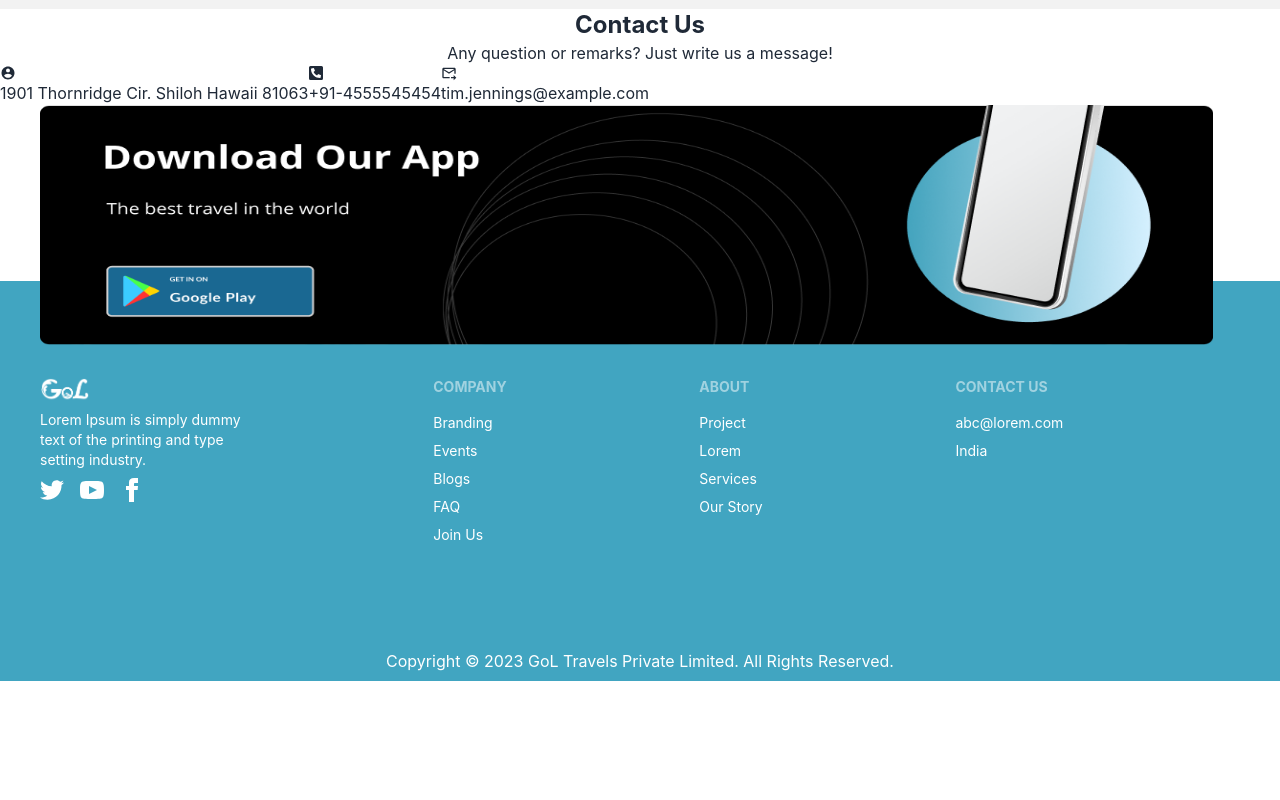
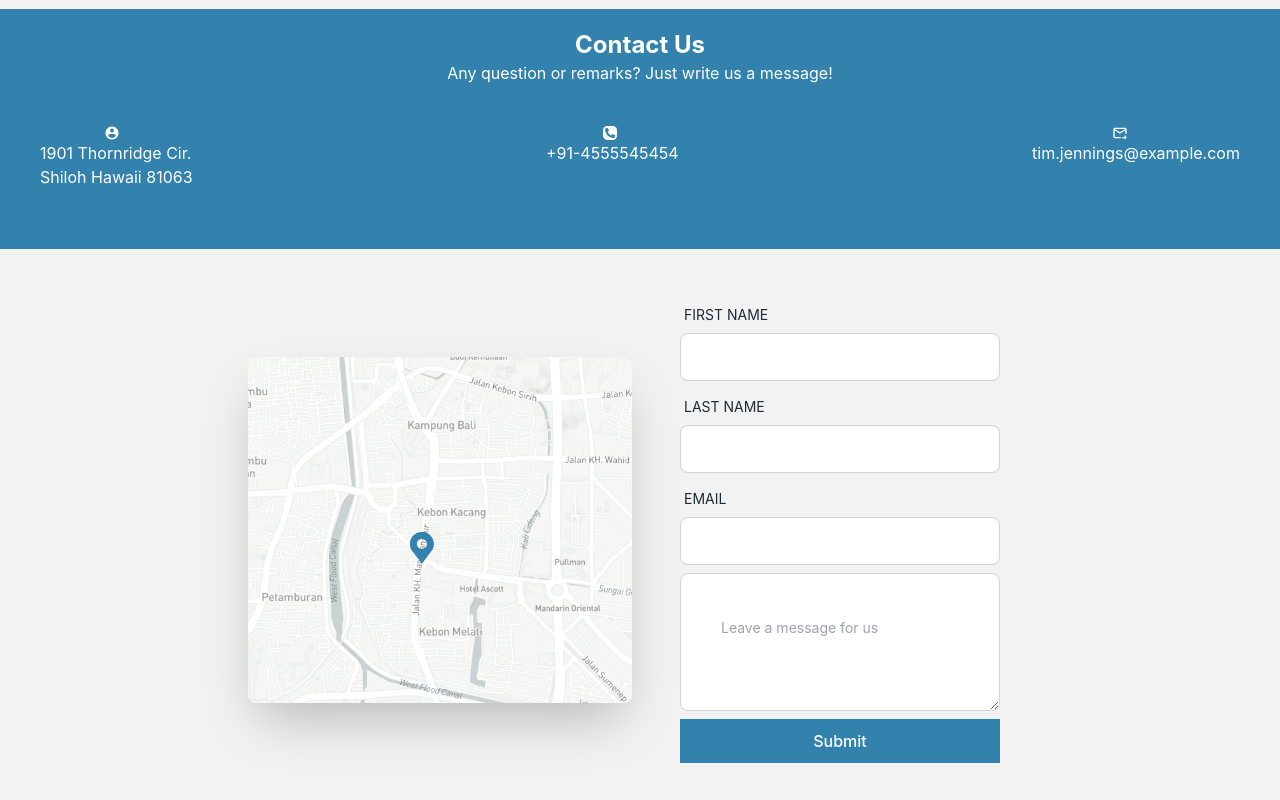
Before and after one commit to rhnchowdhury/Agumentik-Frontend-assignment, a React (Create React App) app: page /support in a window 1280 px wide. Shown: the part 1200-2000 px from the top of the page. Before the commit the page ends 1881 px from the top, so only its background shows below. Built offline with nearby package versions, Linux system fonts and the light colour scheme.

Commit message:
support total added

```diff
--- a/src/Components/Pages/Supports/Support.js
+++ b/src/Components/Pages/Supports/Support.js
@@ -1,6 +1,7 @@
 import React from 'react';
 import img1 from '../../../assets/support.png';
 import img2 from '../../../assets/girl.png';
+import img3 from '../../../assets/map.png';
 import { BiSearch } from "react-icons/bi";
 import { IoMdContact } from "react-icons/io";
 import { FaPhoneSquareAlt } from "react-icons/fa";
@@ -59,22 +60,55 @@ const Support = () => {
                         </div>
                     </div>
                 </div>
-                <div>
-                    <h1 className='text-center text-2xl font-bold'>Contact Us</h1>
-                    <p className='text-center'>Any question or remarks? Just write us a message!</p>
-                    <div className='flex'>
+                <div className='py-5' style={{ background: '#3282AD' }}>
+                    <h1 className='text-center text-white text-2xl font-bold'>Contact Us</h1>
+                    <p className='text-center text-white'>Any question or remarks? Just write us a message!</p>
+                    <div className='flex justify-between m-10' >
                         <div>
-                            <IoMdContact></IoMdContact>
-                            <p>1901 Thornridge Cir. Shiloh
+                            <IoMdContact className='rounded-full ml-16 text-white'></IoMdContact>
+                            <p className='text-white'>1901 Thornridge Cir. <br />Shiloh
                                 Hawaii 81063</p>
                         </div>
                         <div>
-                            <FaPhoneSquareAlt></FaPhoneSquareAlt>
-                            <p>+91-4555545454</p>
+                            <FaPhoneSquareAlt className='rounded-full ml-14 text-white'></FaPhoneSquareAlt>
+                            <p className='text-white'>+91-4555545454</p>
                         </div>
                         <div>
-                            <MdOutlineForwardToInbox></MdOutlineForwardToInbox>
-                            <p>tim.jennings@example.com</p>
+                            <MdOutlineForwardToInbox className='rounded-full ml-20 text-white'></MdOutlineForwardToInbox>
+                            <p className='text-white'>tim.jennings@example.com</p>
+                        </div>
+                    </div>
+                </div>
+                <div>
+                    <div className="hero bg-base-200">
+                        <div className="hero-content flex-col lg:flex-row">
+                            <img src={img3} alt='' className="max-w-sm rounded-lg shadow-2xl" />
+                            <div className="card flex-shrink-0 w-full max-w-sm">
+                                <div className="card-body">
+                                    <div className="form-control">
+                                        <label className="label">
+                                            <span className="label-text uppercase">First Name</span>
+                                        </label>
+                                        <input type="text" placeholder="" className="input input-bordered" />
+                                    </div>
+                                    <div className="form-control">
+                                        <label className="label">
+                                            <span className="label-text uppercase">Last Name</span>
+                                        </label>
+                                        <input type="text" placeholder="" className="input input-bordered" />
+                                    </div>
+                                    <div className="form-control">
+                                        <label className="label">
+                                            <span className="label-text uppercase">Email</span>
+                                        </label>
+                                        <input type="text" placeholder="" className="input input-bordered" />
+                                    </div>
+                                    <div className="form-control">
+                                        <textarea className="textarea textarea-bordered p-10" placeholder="Leave a message for us"></textarea>
+                                    </div>
+                                    <button className="text-white py-2 font-medium" style={{ border: '2px solid #3282AD', background: '#3282AD' }}>Submit</button>
+                                </div>
+                            </div>
                         </div>
                     </div>
                 </div>
```
Also changed, not shown: src/assets/Component 6.png (added), src/assets/map.png (added).
